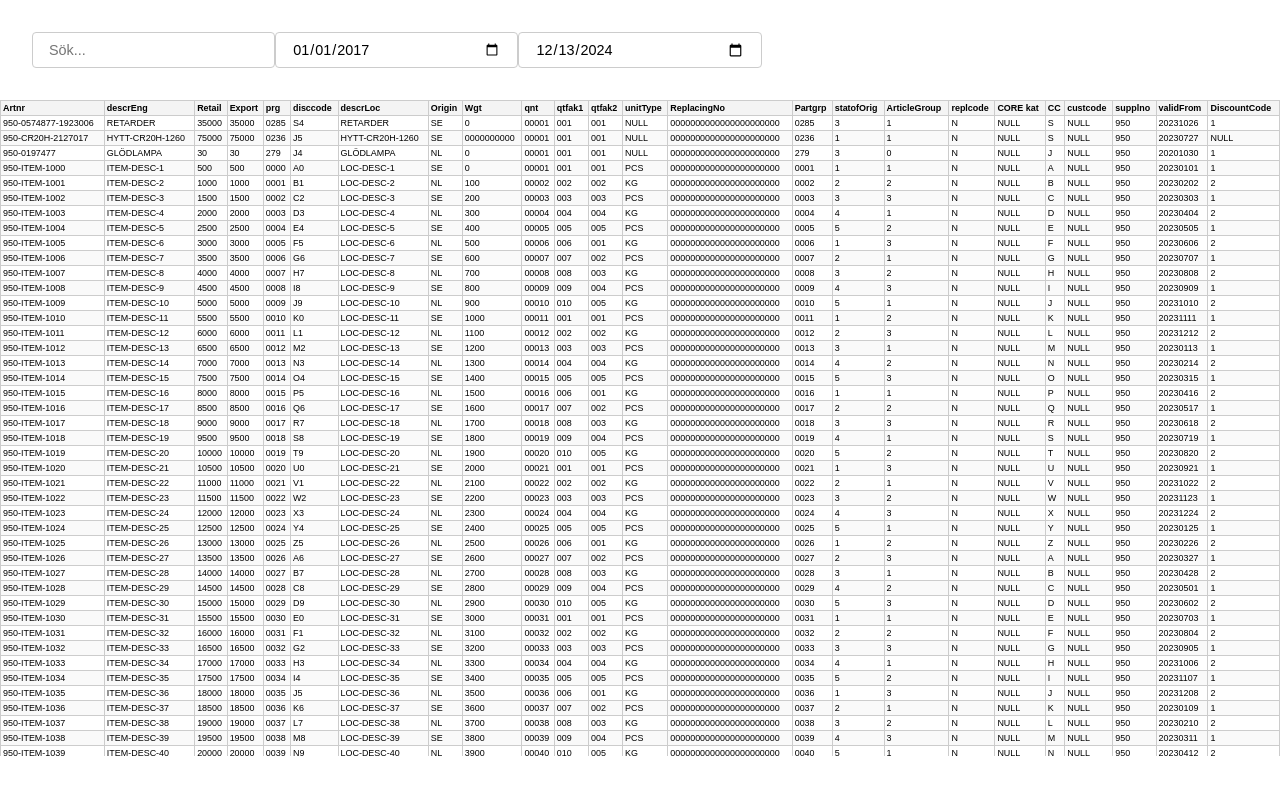
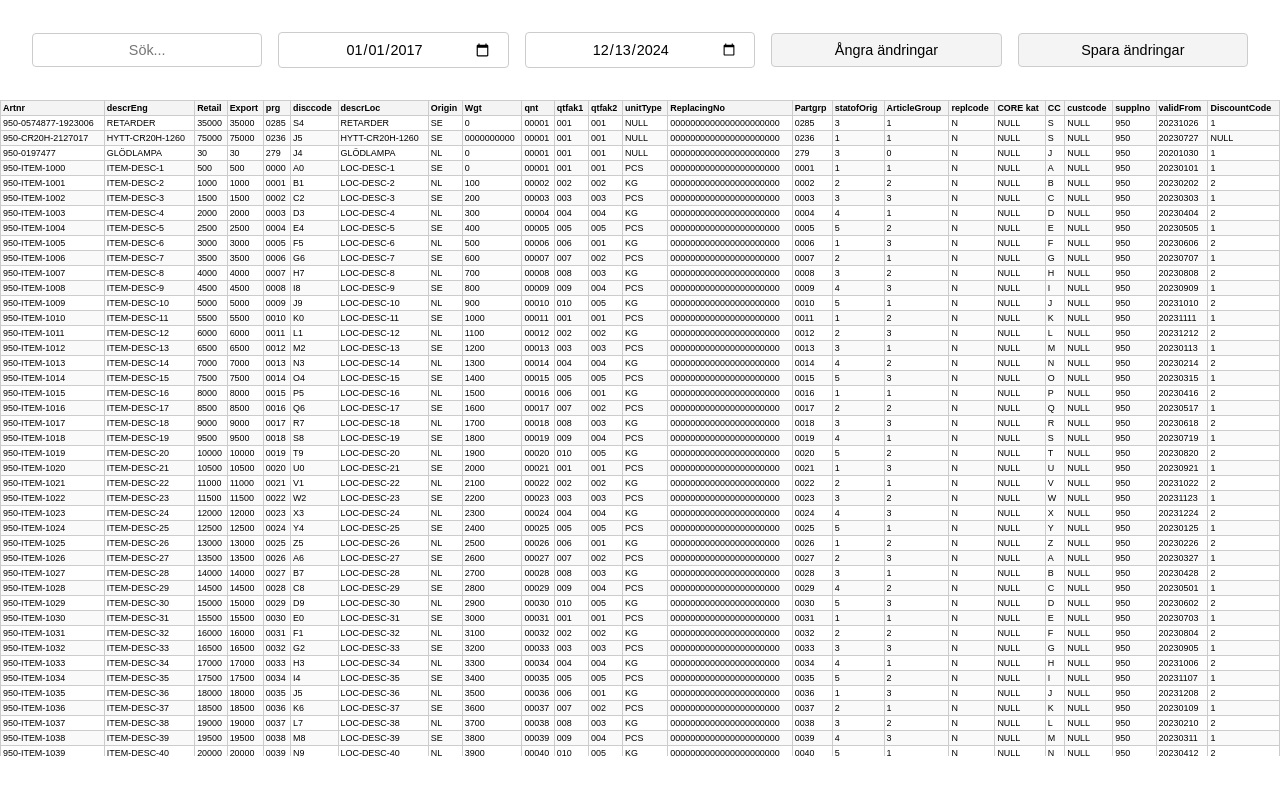
Before and after one commit to william00771/Reservdelar, a React (Vite) app in the folder begdelar.web/: page / in a window 1280 px wide. Shown: the top 794 px of the page. Built offline with nearby package versions, Linux system fonts and the light colour scheme.

Commit message:
add: DynamicTable -> btn for undo

```diff
--- a/begdelar.web/src/components/feature/EditPage/DynamicTable.css
+++ b/begdelar.web/src/components/feature/EditPage/DynamicTable.css
@@ -1,6 +1,8 @@
 .menu-wrapper {
     display: flex;
     margin: 2rem 2rem;
+    gap: 1rem;
+    align-items: center;
 }
 
 .table tbody tr.edited-row {
@@ -39,7 +41,7 @@
     background-color: #eaeaea;
 }
 
-.table tbody tr{
+.table tbody tr {
     cursor: text;
 }
 
@@ -50,7 +52,7 @@
     gap: 1rem;
 }
 
-.search-bar, .date-input {
+.search-bar, .date-input, .action-button {
     width: 20%;
     padding: 0.5rem 1rem;
     font-size: calc(0.5em + 0.5vw);
@@ -58,11 +60,21 @@
     border-radius: 4px;
     outline: none;
     transition: all 0.3s ease;
+    text-align: center;
+    cursor: pointer;
 }
 
-.search-bar:focus, .date-input:focus {
+.search-bar:focus, .date-input:focus, .action-button:focus {
     border-color: #0019d7;
     box-shadow: 0 0 5px rgba(0, 120, 215, 0.5);
+}
+
+.action-button {
+    background-color: #f4f4f4;
+}
+
+.action-button:hover {
+    background-color: #eaeaea;
 }
 
 .table-input {
--- a/begdelar.web/src/components/feature/EditPage/DynamicTable.tsx
+++ b/begdelar.web/src/components/feature/EditPage/DynamicTable.tsx
@@ -13,27 +13,31 @@ type TableProps<T, V> = {
 
 function DynamicTable<T, V extends Record<keyof T, ValidationRule>>(props: TableProps<T, V>) {
   const { data, validationRules } = props;
+  const [currentData, setCurrentData] = useState<T[]>([...data]);
   const [searchTerm, setSearchTerm] = useState('');
   const [visibleRows, setVisibleRows] = useState<T[]>([]);
   const [rowsToShow, setRowsToShow] = useState(50);
-  const [dateRange, setDateRange] = useState<[string, string]>(['2017-01-01', new Date().toISOString().slice(0, 10)]);
+  const [dateRange, setDateRange] = useState<[string, string]>([
+    '2017-01-01',
+    new Date().toISOString().slice(0, 10),
+  ]);
   const [editCell, setEditCell] = useState<{ rowIndex: number; colKey: keyof T } | null>(null);
   const [editedValue, setEditedValue] = useState<string>('');
   const [editedRows, setEditedRows] = useState<Set<number>>(new Set());
   const tableContainerRef = useRef<HTMLDivElement>(null);
 
-  if (data.length === 0) {
+  if (currentData.length === 0) {
     return <p>Datafel</p>;
   }
 
-  const headers = Object.keys(data[0]) as (keyof T)[];
+  const headers = Object.keys(currentData[0]) as (keyof T)[];
 
   const isDateInRange = (dateStr: string): boolean => {
     return dateStr >= dateRange[0] && dateRange[1] >= dateStr;
   };
 
   const applyFilters = () => {
-    const searchFilteredData = data.filter(row =>
+    const searchFilteredData = currentData.filter(row =>
       headers.some(header => String(row[header]).toLowerCase().includes(searchTerm.toLowerCase()))
     );
 
@@ -46,7 +50,7 @@ function DynamicTable<T, V extends Record<keyof T, ValidationRule>>(props: Table
 
   useEffect(() => {
     setVisibleRows(applyFilters().slice(0, rowsToShow));
-  }, [searchTerm, dateRange, rowsToShow, data]);
+  }, [searchTerm, dateRange, rowsToShow, currentData]);
 
   const handleScroll = () => {
     const container = tableContainerRef.current;
@@ -87,9 +91,10 @@ function DynamicTable<T, V extends Record<keyof T, ValidationRule>>(props: Table
   };
 
   const applyEdit = () => {
-    if (editCell && editedValue !== String(data[editCell.rowIndex][editCell.colKey])) {
-      const updatedData = [...data];
+    if (editCell && editedValue !== String(currentData[editCell.rowIndex][editCell.colKey])) {
+      const updatedData = [...currentData];
       updatedData[editCell.rowIndex][editCell.colKey] = editedValue as T[keyof T];
+      setCurrentData(updatedData);
       setEditCell(null);
 
       setEditedRows(prev => {
@@ -108,6 +113,14 @@ function DynamicTable<T, V extends Record<keyof T, ValidationRule>>(props: Table
     if (e.key === 'Enter') {
       applyEdit();
     }
+  };
+
+  const handleUndoChanges = () => {
+    window.location.reload();
+  };
+
+  const handleSaveChanges = () => {
+    alert('Ändringar sparade');
   };
 
   return (
@@ -139,6 +152,8 @@ function DynamicTable<T, V extends Record<keyof T, ValidationRule>>(props: Table
           onChange={(e) => setDateRange([dateRange[0], e.target.value])}
           className="date-input"
         />
+        <button onClick={handleUndoChanges} className="action-button">Ångra ändringar</button>
+        <button onClick={handleSaveChanges} className="action-button">Spara ändringar</button>
       </div>
       <div ref={tableContainerRef} className="table-container" style={{ height: '82vh', overflowY: 'auto' }}>
         <table className="table">
@@ -151,15 +166,9 @@ function DynamicTable<T, V extends Record<keyof T, ValidationRule>>(props: Table
           </thead>
           <tbody>
             {visibleRows.map((row, rowIndex) => (
-              <tr
-                key={rowIndex}
-                className={editedRows.has(rowIndex) ? 'edited-row' : ''}
-              >
+              <tr key={rowIndex} className={editedRows.has(rowIndex) ? 'edited-row' : ''}>
                 {headers.map((header) => (
-                  <td
-                    key={String(header)}
-                    onClick={() => handleCellClick(rowIndex, header, String(row[header]))}
-                  >
+                  <td key={String(header)} onClick={() => handleCellClick(rowIndex, header, String(row[header]))}>
                     {editCell?.rowIndex === rowIndex && editCell?.colKey === header ? (
                       <input
                         className="table-input"
```
